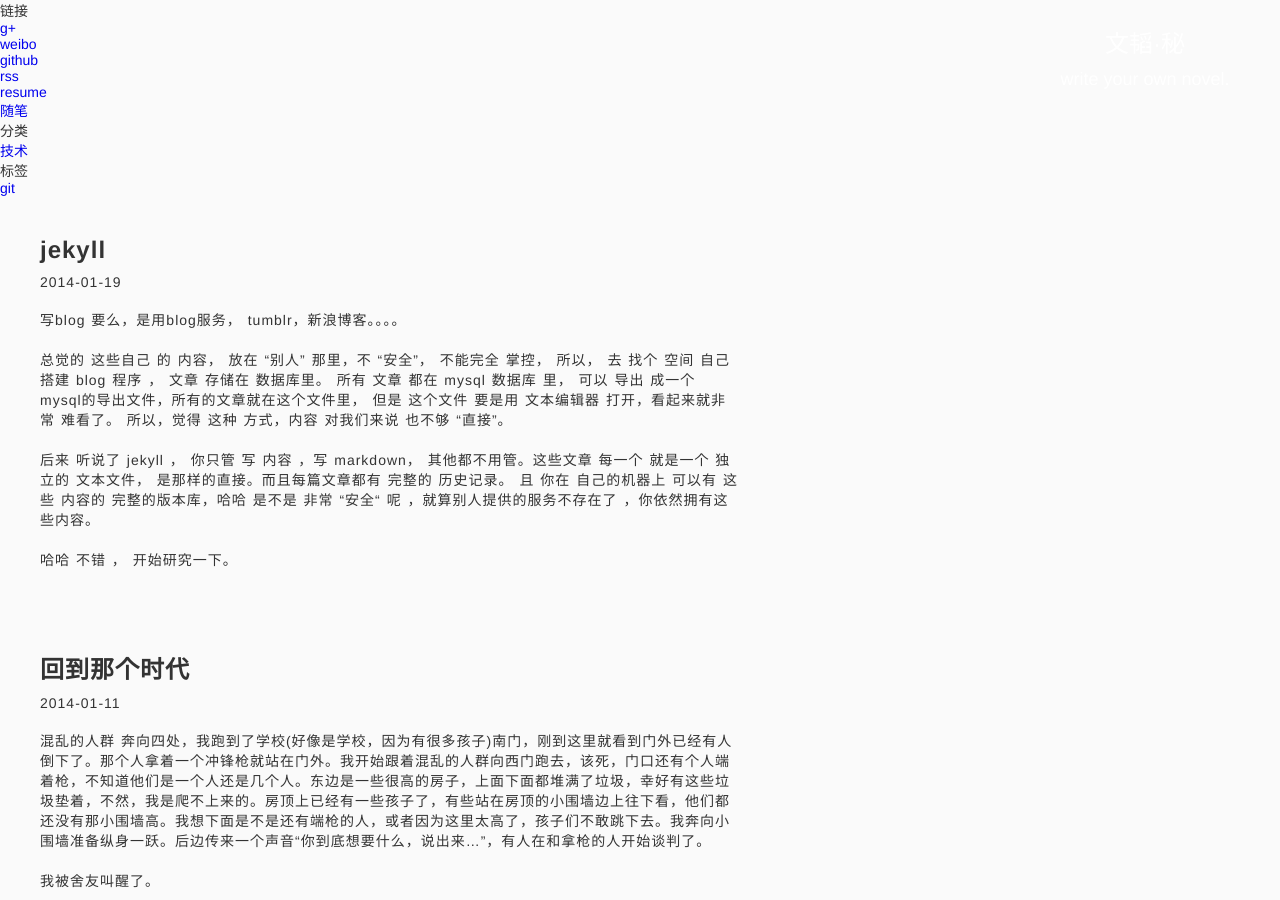
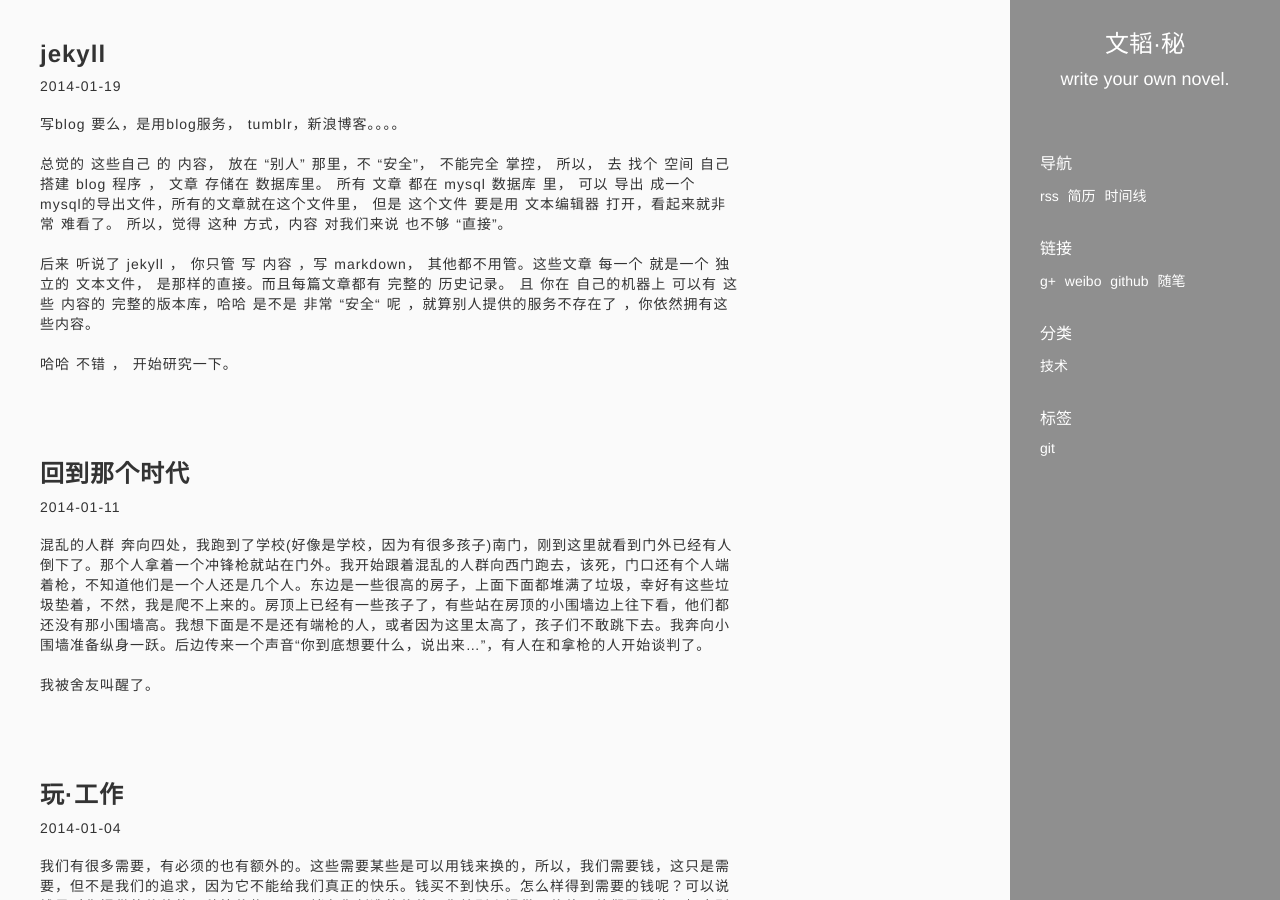
Before and after one commit to zhangwentao/blog, a Jekyll site: the page built from index.html, in a window 1280 px wide and 900 px high. Built offline with Jekyll 4.4.1, drawn with Linux system fonts in a browser that asks for light colours; Markdown is read by kramdown in place of the engine named in the settings; the list of posts is cut into pages by our own code.

Commit message:
modify style

```diff
--- a/_layouts/default.html
+++ b/_layouts/default.html
@@ -13,17 +13,23 @@
 				<h1 class="site-name"><a href="/">{{ site.name }}</a></h1>
 				<p class="slogen">write your own novel.</p>
 			</header>
-			<aside class="site-sidepanel">
+			<aside class="site-sidebar">
 				<nav>
 					<ul>
+						<li>
+							<h2>导航</h2>
+							<ul>
+								<li><a href="/rss.xml">rss</a></li>
+								<li><a href="http://resume.wentao.me">简历</a></li>
+								<li><a href="/timeline/">时间线</a></li>
+							</ul>
+						</li>
 						<li>
 							<h2>链接</h2>
 							<ul>
 								<li><a href="https://plus.google.com/u/0/110501026063057506169">g+</a></li>
 								<li><a href="http://weibo.com/taoofme">weibo</a></li>
 								<li><a href="https://github.com/zhangwentao">github</a></li>
-								<li><a href="/rss.xml">rss</a></li>
-								<li><a href="http://resume.wentao.me">resume</a></li>
 								<li><a href="http://essay.wentao.me">随笔</a></li>
 							</ul>
 						</li>
```
